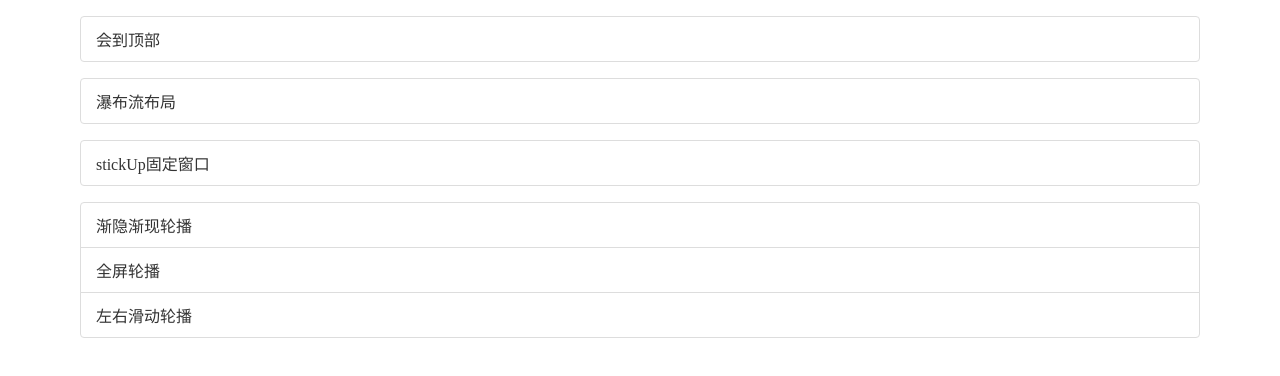
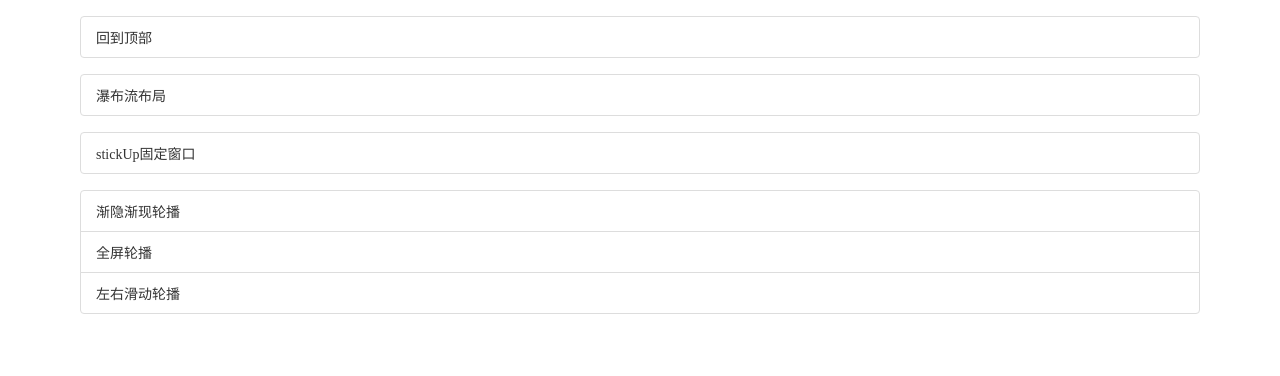
Before and after one commit to sophiabrook/libs, a plain HTML site: page index.html in a window 1280 px wide. Drawn offline with Linux system fonts and the light colour scheme.

Commit message:
Update index.html

```diff
--- a/index.html
+++ b/index.html
@@ -14,6 +14,7 @@
 	a{
 		text-decoration: none;
 		color: #333;
+		font-size:14px;
 	}
 	li:hover{
 		background:#f5f5f5;
@@ -52,7 +53,7 @@
 </head>
 <body>
 <ul class="list-group">
-	<li class="list-group-item"><a href="https://sophiabrook.github.io/goTop/">会到顶部</a></li>
+	<li class="list-group-item"><a href="https://sophiabrook.github.io/goTop/">回到顶部</a></li>
 </ul>
 <ul class="list-group">
 	<li class="list-group-item"><a href="https://sophiabrook.github.io/waterFall/">瀑布流布局</a></li>
```
